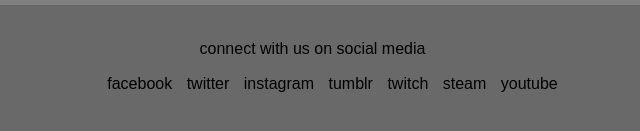
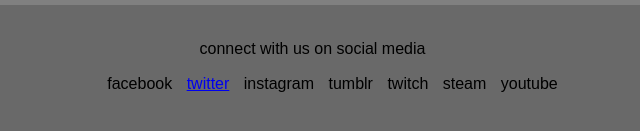
Before and after one commit to bagofinfinitegames/bagofinfinitegames.github.io, a plain HTML site: page index.html in a window 1280 px wide. Shown: the part 781-912 px from the top of the page, 640-1280 px from the left. Drawn offline with nearby package versions, Linux system fonts and the light colour scheme.

Commit message:
add twitter link

```diff
--- a/index.html
+++ b/index.html
@@ -58,7 +58,7 @@
           connect with us on social media
           <ul class="plain-list">
             <li>facebook</li>
-            <li>twitter</li>
+            <li><a href="https://twitter.com/infinitegamebag">twitter</a></li>
             <li>instagram</li>
             <li>tumblr</li>
             <li>twitch</li>
```
